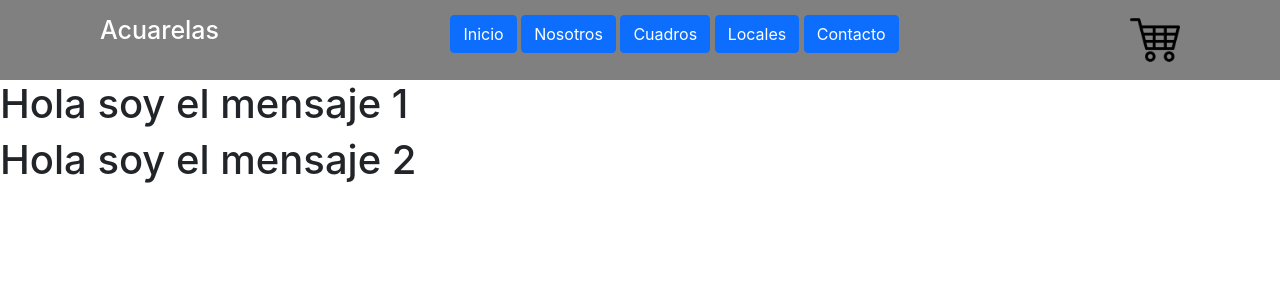
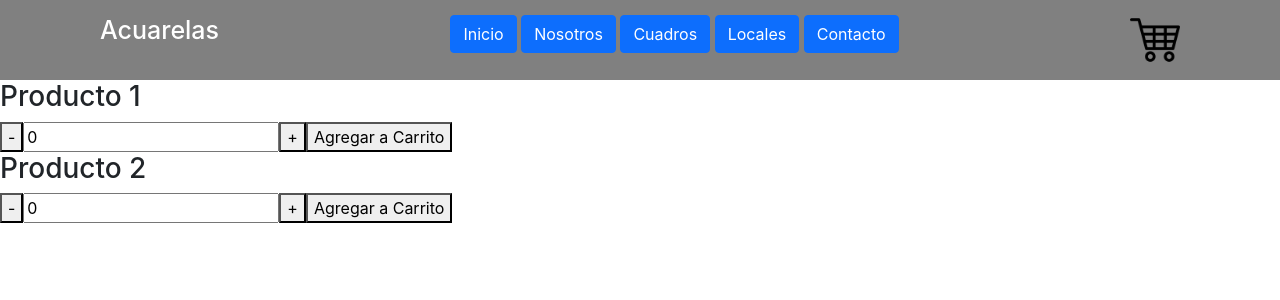
Before and after one commit to patriciol/ReactJS, a React (Create React App) app: page / in a window 1280 px wide. Shown: the top 300 px of the page. Built offline with nearby package versions, Linux system fonts and the light colour scheme.

Commit message:
Entregable Contador con boton

```diff
--- a/src/App.js
+++ b/src/App.js
@@ -5,8 +5,8 @@ function App() {
   return (
     <>
     <NavBar />
-    <ItemListContainer greeting="Hola soy el mensaje 1"/>
-    <ItemListContainer greeting="Hola soy el mensaje 2"/>
+    <ItemListContainer nombre="Producto 1" stock="5"/>
+    <ItemListContainer nombre="Producto 2" stock="3"/>
     </>
   );
 }
--- /dev/null
+++ b/src/components/containers/ItemCount.jsx
@@ -0,0 +1,42 @@
+import React from 'react'
+import { useState } from 'react'
+export default function ItemCount(props) {
+
+    const [cantidad, setCantidad] = useState(0)
+
+    const sumar = () => {
+        if (cantidad < props.stock) {
+            setCantidad(cantidad + 1)
+        }
+        else {
+            alert("Stock Maximo: " + props.stock)
+        }
+
+    }
+
+    const restar = () => {
+        if (cantidad === 0) {
+            alert("Cantidad no puede ser menor a cero")
+        }
+        else {
+            setCantidad(cantidad - 1)
+
+        }
+
+    }
+
+    const comprar = () => {
+
+        alert(`Agregaste ${cantidad} unidades del ${props.nombre}`)
+    }
+
+
+    return (
+        <>
+            <button onClick={restar}>-</button>
+            <input type="text" value={cantidad} />
+            <button onClick={sumar}>+</button>
+            <button onClick={comprar}>Agregar a Carrito</button>
+        </>
+    )
+}
--- a/src/components/containers/ItemListContainer.jsx
+++ b/src/components/containers/ItemListContainer.jsx
@@ -1,9 +1,13 @@
+import React from 'react'
+import ItemCount from './ItemCount'
 
-const ItemListContainer = ({greeting}) => {
+const ItemListContainer = (props) => {
     return (
 
-            <h1>{greeting}</h1>
-
+        <>
+            <h3>{props.nombre}</h3>
+            <ItemCount stock={props.stock} nombre={props.nombre}/>
+        </>
     )
 }
 
```
Also changed, not shown: src/logo.svg (deleted).
